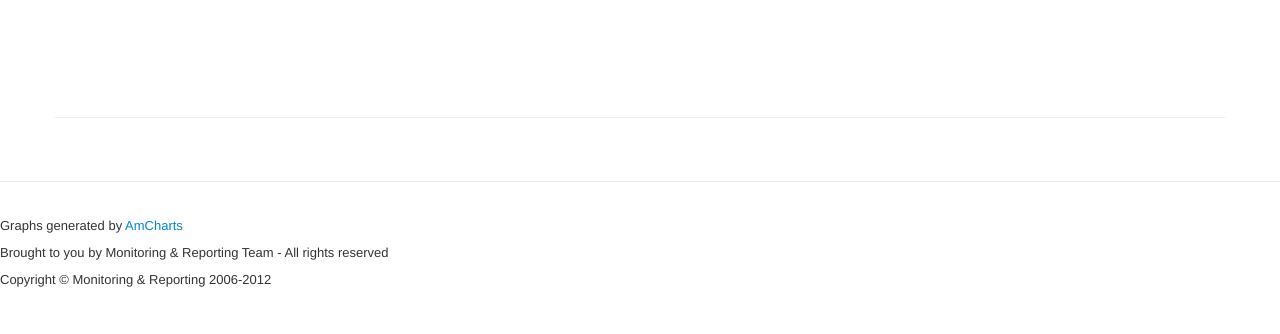
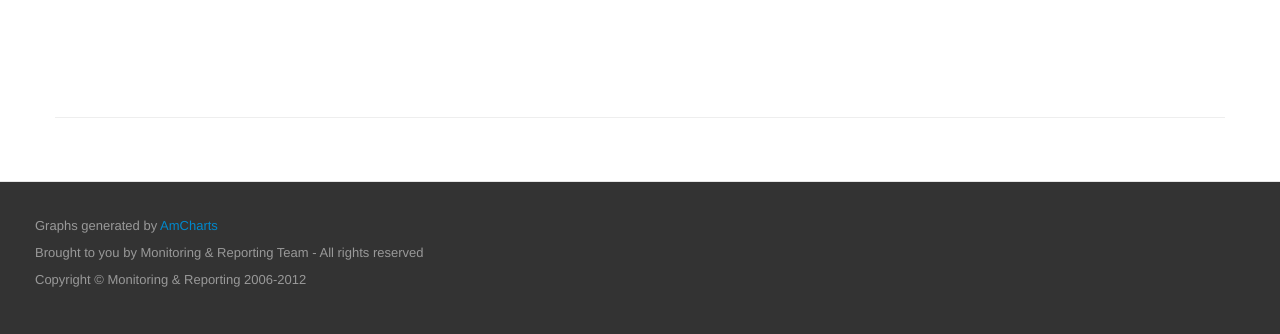
Before and after one commit to bigbrozer/monitoring.webui, a Django app: page /indicateurs/ in a window 1280 px wide. Shown: the part 5484-5818 px from the top of the page. Run offline with Django 3.2, Linux system fonts and the light colour scheme; data that the repository does not hold is empty; parts of the project's set-up code (start-up, migrations or seed data) failed here and were passed over.

Commit message:
Updated base.css' footer class. Add a very nice color for background and text.

```diff
--- a/kpi/static/css/base.css
+++ b/kpi/static/css/base.css
@@ -3,6 +3,8 @@
 /* footer */
 .footer {
     margin-top: 45px;
-    padding: 35px 0 36px;
+    padding: 35px 0 36px 35px;
     border-top: 1px solid #E5E5E5;
+    background-color: #333;
+    color: #999;
 }
```
